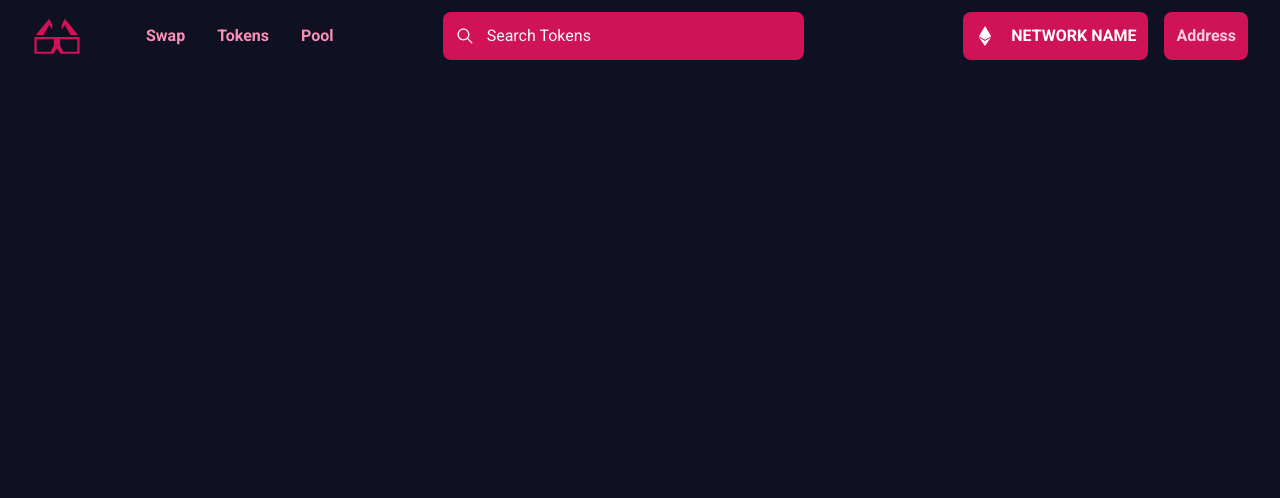
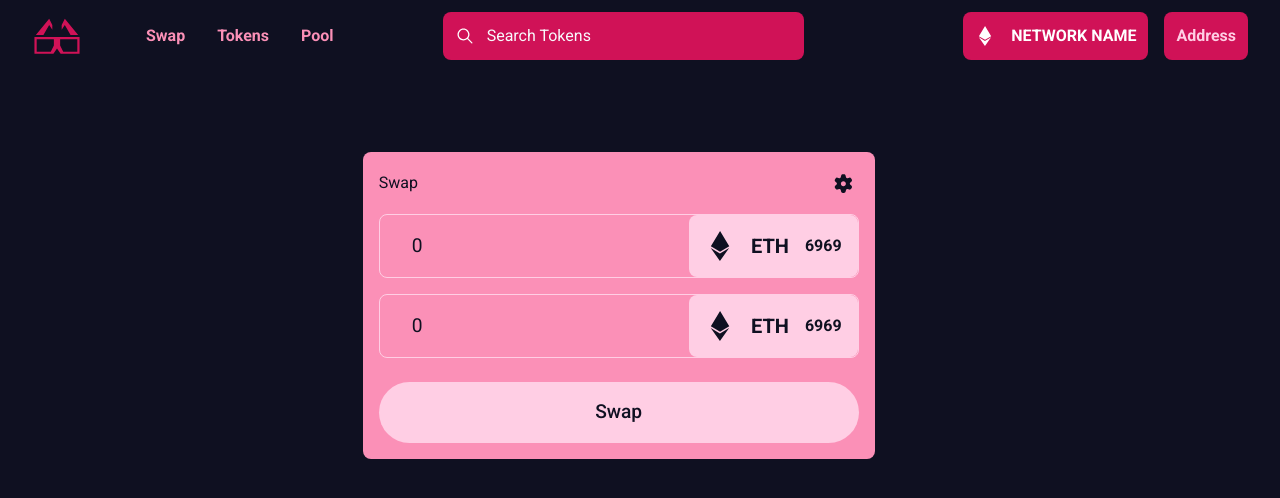
Before and after one commit to Heramb4270/Decentralized-Token-Swapping, a React (Vite) app: page / in a window 1280 px wide. Shown: the top 498 px of the page. Built offline with nearby package versions, Linux system fonts and the light colour scheme.

Commit message:
Token Swap UI Developed

```diff
--- a/src/Components/HeroSection/HeroSection.jsx
+++ b/src/Components/HeroSection/HeroSection.jsx
@@ -1,2 +1,105 @@
-function HeroSection() {}
+import { useState, useContext } from "react";
+import { Token, SearchToken } from "../index";
+import { TiCog } from "react-icons/ti";
+import { SiEthereum } from "react-icons/si";
+
+function HeroSection(props) {
+  //USESTATE
+  const [openSetting, setOpenSetting] = useState(false);
+  const [openToken1, SetOpenToken1] = useState(false);
+  const [openToken2, SetOpenToken2] = useState(false);
+
+  //TOKEN 1
+
+  const [TokenOne, setTokenOne] = useState({
+    name: "",
+    image: "",
+  });
+
+  //TOKEN 2
+
+  const [TokenTwo, setTokenTwo] = useState({
+    name: "",
+    image: "",
+  });
+
+  return (
+    // HEROSECTION
+    <div className="w-11/12 mx-8 my-auto flex items-center justify-center relative text-[#0F1021]">
+      {/* //HEROSECTION BOX  */}
+      <div className="mt-20 bg-[#FB90B7] px-4 py-4 rounded-lg w-[32rem]">
+        {/* {HEROXSECTION HEADING} */}
+        <div className="flex items-center justify-between">
+          <p>Swap</p>
+          {/* {HEROSECTION IMAGE} */}
+          <div>
+            <TiCog size={30} onClick={() => setOpenSetting(true)} />
+          </div>
+        </div>
+        {/* HEROSECTION INPUT  */}
+        {/* TOKEN ONE  */}
+        <div className="flex items-center justify-between border rounded-lg pl-8 mt-4 border-two">
+          <input
+            type="text"
+            placeholder="0"
+            className="input-two placeholder:text-[#0F1021]"
+          />
+          <button
+            onClick={() => openToken1(true)}
+            className="flex items-center justify-between gap-4 leading-[0] bg-[#FFCEE4] px-4 py-4 font-bold text-xl rounded-lg"
+          >
+            <SiEthereum size={30} />
+
+            {TokenOne.name || "ETH"}
+            <small>6969</small>
+          </button>
+        </div>
+
+        {/* TOKEN TWO */}
+        <div className="flex items-center justify-between border rounded-lg pl-8 mt-4 border-two">
+          <input
+            type="text"
+            placeholder="0"
+            className="input-two placeholder:text-[#0F1021]"
+          />
+          <button
+            onClick={() => openToken1(true)}
+            className="flex items-center justify-between gap-4 leading-[0] bg-[#FFCEE4] px-4 py-4 font-bold text-xl rounded-lg"
+          >
+            <SiEthereum size={30} />
+
+            {TokenTwo.name || "ETH"}
+            <small>6969</small>
+          </button>
+        </div>
+
+        {props.accounts ? (
+          <button className="input-three">Connect Wallet</button>
+        ) : (
+          <button onClick={() => {}} className="input-three">
+            Swap
+          </button>
+        )}
+      </div>
+
+      {openSetting && <Token openSetting={openSetting} />}
+
+      {openToken1 && (
+        <SearchToken
+          openToken1={setTokenOne}
+          token={setTokenOne}
+          tokenData={props.tokenData}
+        />
+      )}
+
+      {openToken2 && (
+        <SearchToken
+          openToken1={setTokenTwo}
+          token={setTokenTwo}
+          tokenData={props.tokenData}
+        />
+      )}
+    </div>
+  );
+}
 export default HeroSection;
--- /dev/null
+++ b/src/Components/Token/Token.jsx
@@ -0,0 +1,3 @@
+function Token() {}
+
+export default Token;
--- a/src/Components/index.js
+++ b/src/Components/index.js
@@ -4,5 +4,5 @@ import NavBar from "./NavBar/NavBar";
 import SearchToken from "./SearchToken/SearchToken";
 import Toggle from "./Toggle/Toggle";
 import TokenList from "./TokenList/TokenList";
-
-export { HeroSection, Model, NavBar, SearchToken, Toggle, TokenList };
+import Token from "./Token/Token";
+export { HeroSection, Token, Model, NavBar, SearchToken, Toggle, TokenList };
--- a/src/Pages/App.jsx
+++ b/src/Pages/App.jsx
@@ -1,8 +1,9 @@
-import { NavBar } from "../Components";
+import { NavBar, HeroSection } from "../Components";
 function App() {
   return (
     <div>
-      <NavBar/>
+      <NavBar />
+      <HeroSection />
     </div>
   );
 }
--- a/src/Pages/index.css
+++ b/src/Pages/index.css
@@ -11,12 +11,35 @@
     color: #fb90b7;
   }
 }
-
+.input-two {
+  border: 0;
+  outline: 0;
+  background-color: transparent;
+  color: #0f1021;
+  font-size: 1.2rem;
+}
+.input-three {
+  border: 0;
+  outline: 0;
+  width: 100%;
+  background-color: #ffcee4;
+  margin-top: 1.5rem;
+  padding: 1rem;
+  font-size: 1.2rem;
+  border-radius: 2rem;
+  font-weight: 500;
+}
+.border-two {
+  border: 1px solid #ffcee4;
+}
 .blurry-bg {
   width: 100%;
   height: 100vh;
   position: absolute;
-  background-image: linear-gradient(rgba(36, 36, 36, 0.63), rgba(43, 43, 43, 0.623));
+  background-image: linear-gradient(
+    rgba(36, 36, 36, 0.63),
+    rgba(43, 43, 43, 0.623)
+  );
   background-attachment: fixed;
   background-position: center;
   background-repeat: no-repeat;
```
